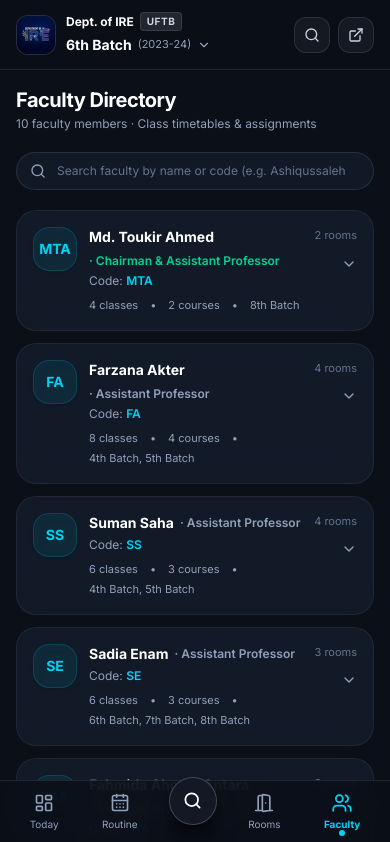
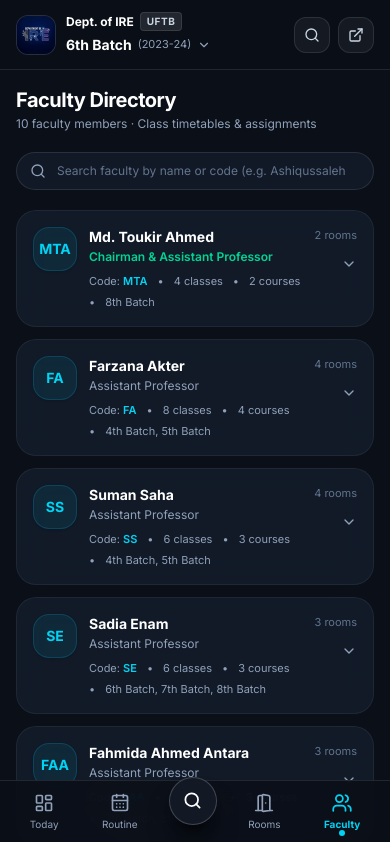
Before and after one commit to Masud744/department-routine, a React (Vite) app: page /teachers in a window 390 px wide. Shown: the top 842 px of the page. Built offline with nearby package versions, Linux system fonts and the light colour scheme.

Commit message:
fix(responsive): refine layout & typography for 360px mobile viewports

```diff
--- a/src/pages/Dashboard.tsx
+++ b/src/pages/Dashboard.tsx
@@ -22,7 +22,7 @@ import {
   isCurrentlyRunning,
 } from '../services/routineService';
 import { getAllRoomStatuses } from '../services/roomAllocationService';
-import { DAYS, getBatchName, getBatchLabel } from '../types/routine';
+import { DAYS, getBatchName } from '../types/routine';
 import { TEACHER_NAME_MAP } from '../data/routine';
 import { formatRoomDisplay } from '../data/rooms';
 import type { Day } from '../types/routine';
@@ -86,28 +86,29 @@ export function Dashboard() {
   return (
     <div className="space-y-6">
       {/* 1. Header Section: Title & Batch Info */}
-      <div className="flex items-center justify-between">
-        <div>
-          <div className="flex items-center gap-2">
-            <h2 className="text-xl sm:text-2xl font-black text-white tracking-tight">
-              Today Class
-            </h2>
+      <div className="flex items-start justify-between gap-3">
+        <div className="min-w-0">
+          <h2 className="text-xl sm:text-2xl font-black text-white tracking-tight">
+            Today Class
+          </h2>
+          <div className="flex flex-wrap items-center gap-x-2 gap-y-0.5 text-xs mt-0.5">
+            <p className="text-slate-400">
+              Routine for <span className="text-white font-semibold">{getBatchName(selectedBatch)}</span>
+            </p>
+            <span className="text-slate-600">·</span>
             <span
-              className="inline-flex items-center gap-1.5 text-xs font-semibold text-emerald-400 whitespace-nowrap"
+              className="inline-flex items-center gap-1.5 font-semibold text-emerald-400 whitespace-nowrap text-[11px]"
               title={`${onlineCount} active students browsing`}
             >
               <span className="w-1.5 h-1.5 rounded-full bg-emerald-400 animate-pulse shadow-[0_0_6px_#34d399]" />
               <span>{onlineCount} {onlineCount === 1 ? 'student' : 'students'} online</span>
             </span>
           </div>
-          <p className="text-xs text-slate-400 mt-0.5">
-            Routine for <span className="text-white font-semibold">{getBatchName(selectedBatch)}</span>
-          </p>
         </div>
 
         <Link
           to="/routines"
-          className="text-xs font-semibold text-slate-300 hover:text-white flex items-center gap-1 transition-colors"
+          className="text-xs font-semibold text-slate-300 hover:text-white flex items-center gap-1 transition-colors flex-shrink-0 pt-1"
         >
           <span>Full Routine</span>
           <ChevronRight size={14} className="stroke-[2.5]" />
@@ -204,7 +205,7 @@ export function Dashboard() {
               </button>
 
               <span className="px-2.5 py-1 rounded-full bg-black/50 border border-white/15 text-[11px] text-slate-200 font-medium backdrop-blur-md whitespace-nowrap flex-shrink-0 shadow-sm">
-                {getBatchLabel(heroClass.batch)}
+                {getBatchName(heroClass.batch)}
               </span>
             </div>
           </div>
@@ -242,7 +243,7 @@ export function Dashboard() {
               </span>
             </div>
             <p className="text-xs text-slate-400 truncate mt-0.5">
-              Instant classroom &amp; lab vacancy for study.
+              Classroom &amp; lab vacancy for study.
             </p>
           </div>
         </div>
--- a/src/pages/Teachers.tsx
+++ b/src/pages/Teachers.tsx
@@ -1,7 +1,7 @@
 import { useState, useMemo } from 'react';
 import { Search, User, ChevronDown, Radio, Phone, Mail, Copy, Check } from 'lucide-react';
 import { TEACHER_DIRECTORY } from '../data/teachers';
-import { DAYS, getBatchLabel, getBatchName } from '../types/routine';
+import { DAYS, getBatchName } from '../types/routine';
 import { formatTime12h } from '../utils/timeUtils';
 import { formatRoomDisplay } from '../data/rooms';
 import { isCurrentlyRunning } from '../services/routineService';
@@ -111,26 +111,22 @@ export function Teachers() {
                       </div>
 
                       <div className="min-w-0">
-                        <div className="flex flex-wrap items-center gap-1.5">
                         <h3 className="font-bold text-sm text-white truncate">
                           {teacher.fullName ?? teacher.code}
                         </h3>
                         {teacher.designation && (
-                            <span className={`text-xs font-semibold ${
+                          <p className={`text-xs mt-0.5 truncate ${
                             teacher.designation.includes('Chairman')
-                                ? 'text-emerald-400'
-                                : 'text-slate-400 font-normal'
+                              ? 'text-emerald-400 font-semibold'
+                              : 'text-slate-400'
                           }`}>
-                              · {teacher.designation}
-                            </span>
+                            {teacher.designation}
+                          </p>
                         )}
-                        </div>
 
-                        <p className="text-xs text-slate-400 mt-1">
-                          Code: <span className="font-semibold text-cyan-400">{teacher.code}</span>
-                        </p>
-
-                        <div className="mt-2 flex flex-wrap items-center gap-x-3 gap-y-1 text-[11px] text-slate-400">
+                        <div className="mt-2 flex flex-wrap items-center gap-x-2.5 gap-y-1 text-[11px] text-slate-400">
+                          <span>Code: <span className="font-semibold text-cyan-400">{teacher.code}</span></span>
+                          <span>•</span>
                           <span>{teacher.classes.length} classes</span>
                           <span>•</span>
                           <span>{teacher.uniqueCourses.length} courses</span>
@@ -306,7 +302,7 @@ export function Teachers() {
                                         {entry.courseCode}
                                       </span>
                                       <span className="text-slate-400">
-                                        {formatRoomDisplay(entry.room)} · {getBatchLabel(entry.batch)}
+                                        {formatRoomDisplay(entry.room)} · {getBatchName(entry.batch)}
                                       </span>
                                     </div>
                                     <span className="text-slate-400 tabular-nums">
```
Lines whose indentation alone changed are shown as unchanged.
